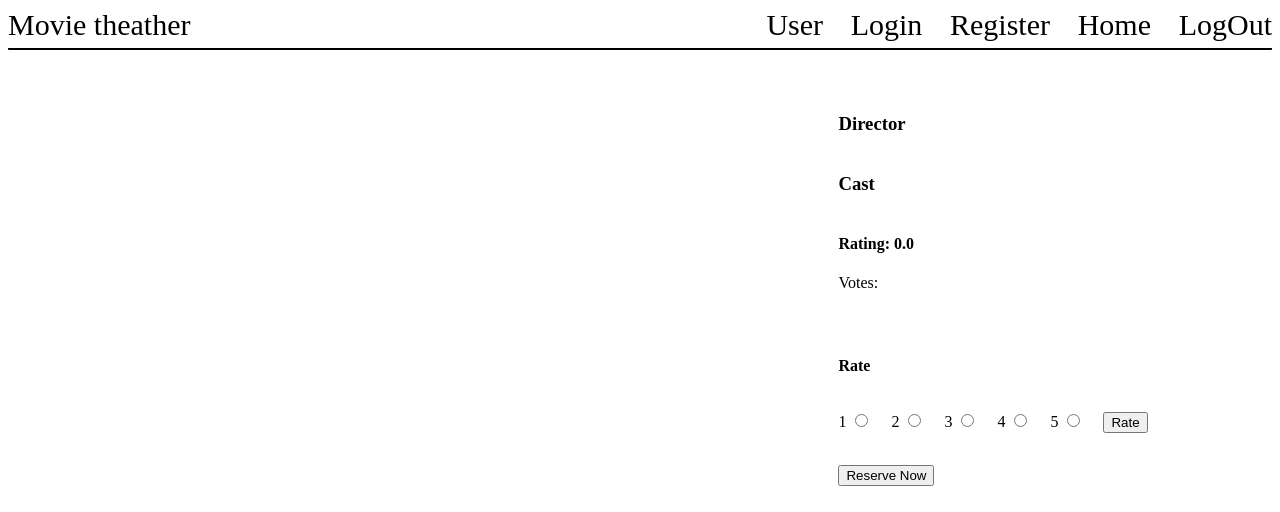
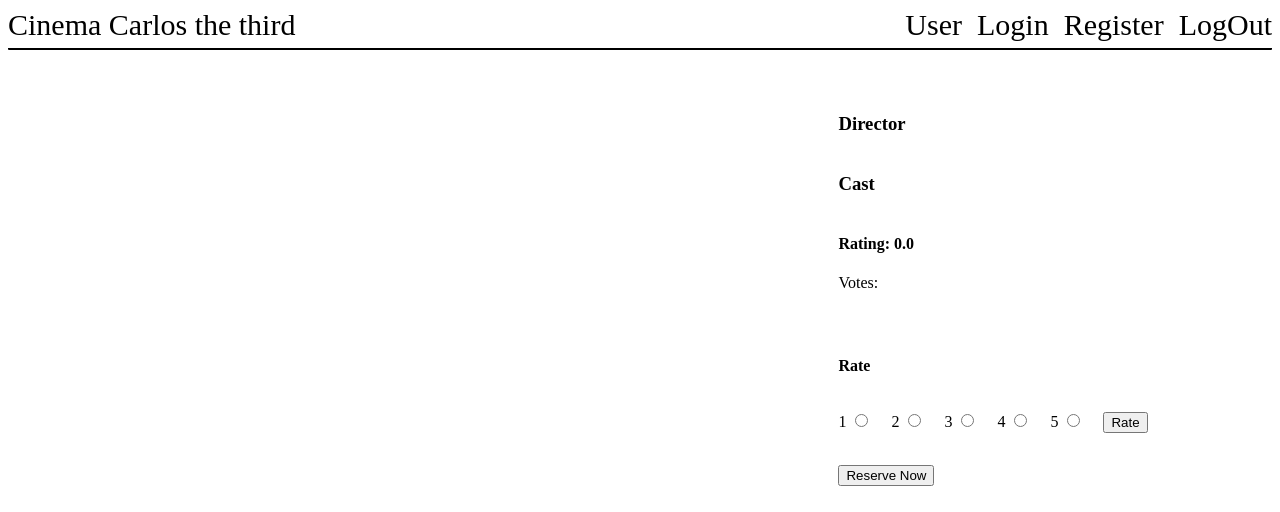
Before and after one commit to chriss1245/movie_theather, a Python web app: template templates/main/movie.html in a window 1280 px wide. Shown: the top 512 px of the page. Run offline with Jinja, Linux system fonts and the light colour scheme; the template is opened without the code that fills it, so the values that code supplies are empty.

Commit message:
solved some issues with the nabvar

```diff
--- a/static/navbar.css
+++ b/static/navbar.css
@@ -11,17 +11,22 @@
 
 .navbar-title
 {
-    width: 60%;
+    width: 30%;
     background-color: inherit;
-    color: black;
+
+}
+
+.navbar-title a
+{
+    text-decoration: none;
 }
 
 .navbar-items
 {
-    width: 40%;
+    width: 70%;
     display: flex;
     flex-direction: row-reverse;
-    justify-content: space-between;
+    text-align: end;
 }
 
 .navbar-items a
@@ -29,5 +34,6 @@
 
     text-decoration: none;
     color: black;
+    margin-left: 15px;
 
 }
--- a/static/slider.css
+++ b/static/slider.css
@@ -2,7 +2,7 @@
     overflow: hidden;
     margin-bottom: 1%;
     margin-top: 1%;
-    height: 550px;
+    height: 525px;
 }
 
 .slider figure {
@@ -37,6 +37,7 @@
     font-size: 40px;
     color:floralwhite;
     background-color: rgba(5, 5, 5, 0.5);
+    text-decoration: none;
 }
 
 
--- a/templates/src/navbar.html
+++ b/templates/src/navbar.html
@@ -2,7 +2,7 @@
 <nav class="navbar">
     <!--Title-->
     <div class='navbar-title'>
-        Movie theather
+        <a href="{{url_for('main.home')}}">Cinema Carlos the third</a>
     </div>
 
     <!--Links-->
@@ -11,9 +11,6 @@
             <a href="{{url_for('main.logout')}}">LogOut</a>
         </div>
 
-        <div class="navbar-item">
-            <a href="{{url_for('main.home')}}">Home</a>
-        </div>
         <div class="navbar-item">
             <a href="{{url_for('main.register')}}">Register</a>
         </div>
```
Also changed, not shown: main.py (+7 -2 lines), templates/main/user_template.html (+9 -11 lines), utils.py (line endings or trailing spaces).
